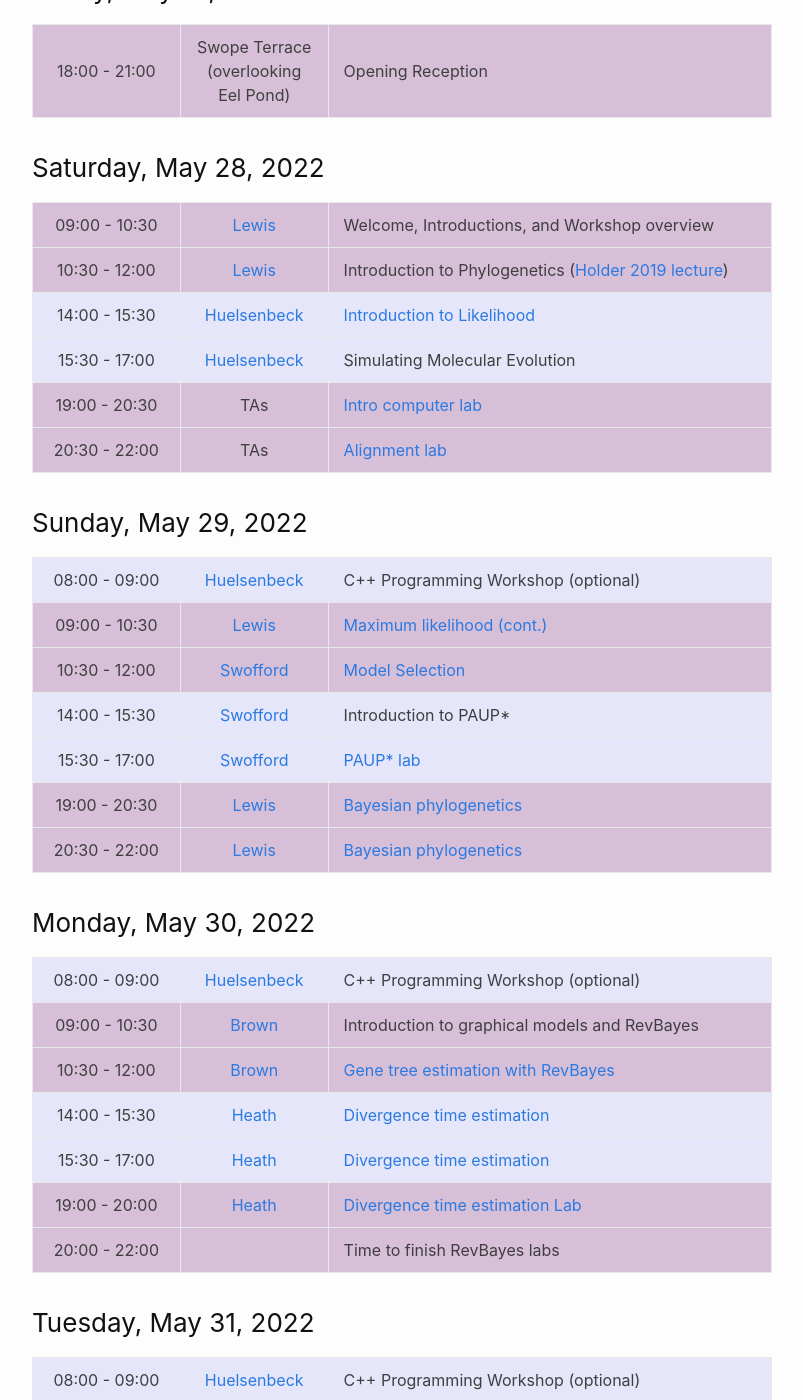
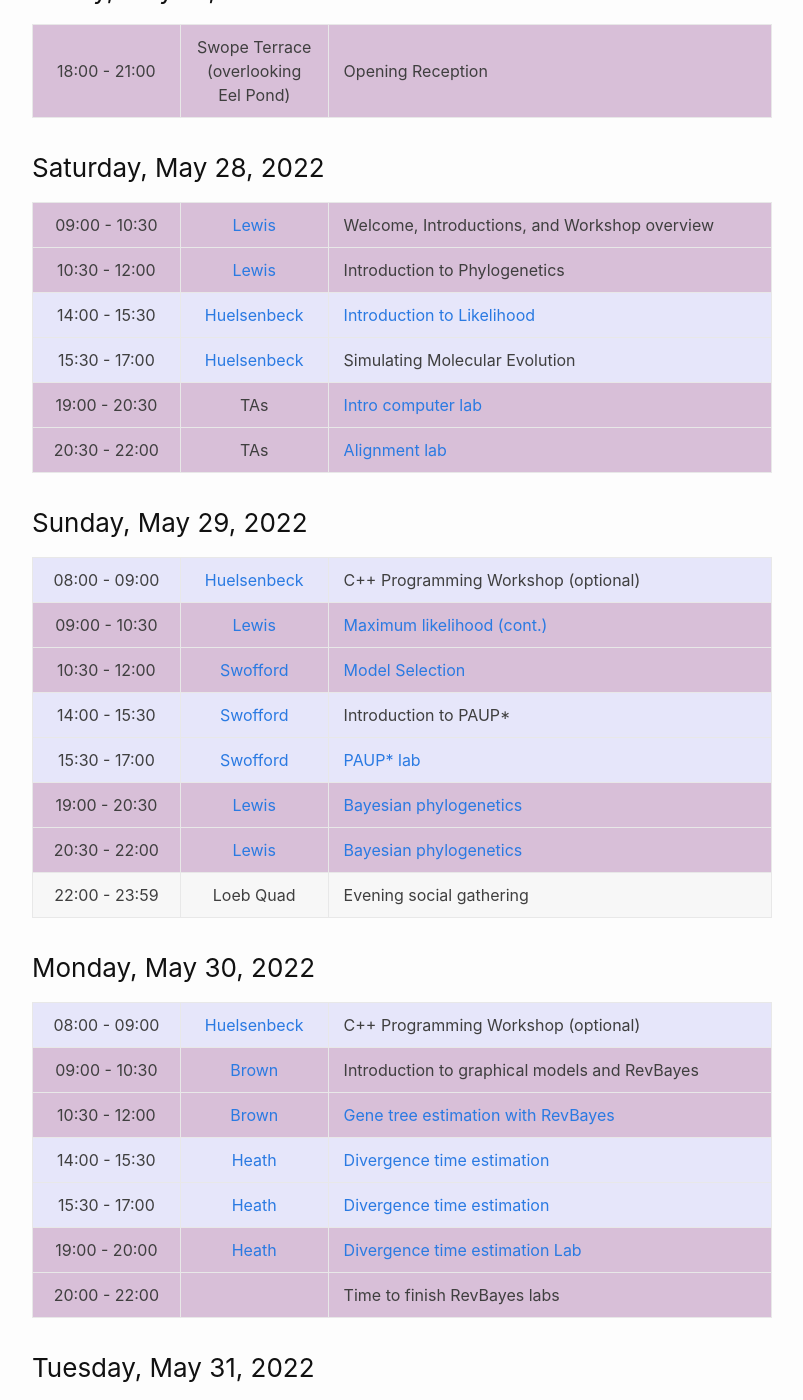
Before and after one commit to molevolworkshop/molevolworkshop.github.io, a Jekyll site: the page built from schedule.md, in a window 1280 px wide and 1400 px high, scrolled down 604 px. Shown: the whole window, without its empty margins (238-1041 px from the left). Built offline with Jekyll 4.4.1, drawn with Linux system fonts in a browser that asks for light colours; some of the changed text lies outside the part shown.

Commit message:
removed broken holder talk link and added social events

```diff
--- a/schedule.md
+++ b/schedule.md
@@ -21,7 +21,7 @@ All sessions are in Loeb G70 (basement of Loeb building)
 
 ---------------|--------------------------------------|-----------------------------------
  09:00 - 10:30 | [Lewis](/faculty-lewis/)             | Welcome, Introductions, and Workshop overview
- 10:30 - 12:00 | [Lewis](/faculty-lewis/)             | Introduction to Phylogenetics ([Holder 2019 lecture]({{ site.baseurl }}/faculty/holder/pdf/Holder_phylo_intro_and_msa-opt.pdf))
+ 10:30 - 12:00 | [Lewis](/faculty-lewis/)             | Introduction to Phylogenetics
  14:00 - 15:30 | [Huelsenbeck](/faculty-huelsenbeck/) | [Introduction to Likelihood]({{ site.baseurl }}/faculty/huelsenbeck/pdf/WoodsHole2012_1-opt.pdf)
  15:30 - 17:00 | [Huelsenbeck](/faculty-huelsenbeck/) | Simulating Molecular Evolution
  19:00 - 20:30 | TAs                                  | [Intro computer lab](/labs/intro/)
@@ -38,6 +38,7 @@ All sessions are in Loeb G70 (basement of Loeb building)
  15:30 - 17:00 | [Swofford](/faculty-swofford/)       | [PAUP* lab](http://phylosolutions.com/paup-tutorial/)
  19:00 - 20:30 | [Lewis](/faculty-lewis/)             | [Bayesian phylogenetics]({{ site.baseurl }}/faculty/lewis/pdf/lewis-bayesian-part1-opt.pdf)
  20:30 - 22:00 | [Lewis](/faculty-lewis/)             | [Bayesian phylogenetics]({{ site.baseurl }}/faculty/lewis/pdf/lewis-bayesian-part2-opt.pdf)
+ 22:00 - 23:59 | Loeb Quad                            | Evening social gathering
 {:.daily-schedule-cpp}
 
 ### Monday, May 30, 2022
@@ -74,6 +75,7 @@ All sessions are in Loeb G70 (basement of Loeb building)
  15:30 - 17:00 | [Yoder](/faculty-yoder/)             | [What are we even talking about when we say "species tree"? (cont.)]({{ site.baseurl }}/faculty/yoder/pdf/Yoder_MBL.8.2019-opt.pdf)
  19:00 - 20:30 | Swope Terrace                        | Course Dinner Party
  20:30 - 22:00 | Swope Terrace                        | Course Dinner Party
+ 22:00 - 23:59 | Loeb Quad                            | Post-dinner social gathering
 {:.daily-schedule-cpp}
 
 ### Thursday, June 2, 2022
@@ -116,6 +118,7 @@ All sessions are in Loeb G70 (basement of Loeb building)
  15:30 - 17:00 | [Susko](/faculty-susko/)             | Topology tests (KH, SH, AU)
  19:00 - 20:30 | [Knowles](/faculty-knowles/)         | Evolutionary applications of genomic data
  20:30 - 22:00 | [Knowles](/faculty-knowles/)         | Evolutionary applications of genomic data
+ 22:00 - 23:59 | Loeb Quad                            | Almost-the-end party
 {:.daily-schedule-cpp}
 
 ### Monday, June 6, 2022
```
